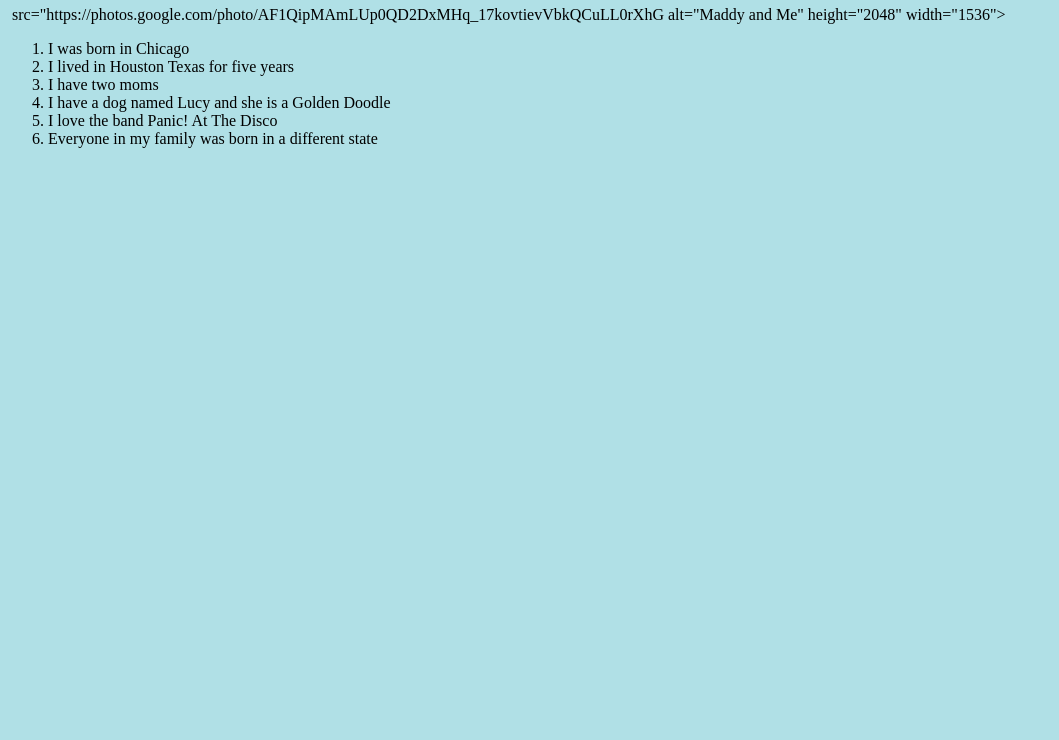
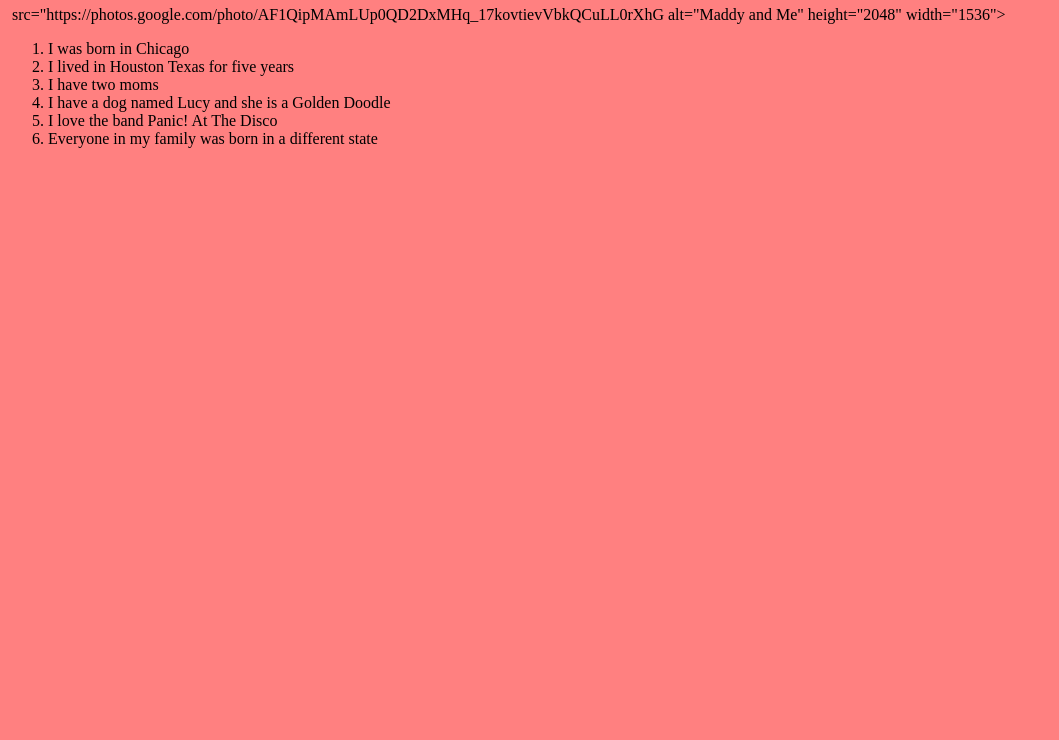
Before and after one commit to ibsnyder/MyStoryWebsite, a plain HTML site: page index.html in a window 1280 px wide. Shown: the part 60-800 px from the top of the page, without its empty margins (0-1059 px from the left). Drawn offline with Linux system fonts and the light colour scheme.

Commit message:
Update index.html

```diff
--- a/index.html
+++ b/index.html
@@ -1,6 +1,8 @@
 <html>
-  <body style="background-color:powderblue;">
+
+    <body style="background-color:hsl(0, 100%, 75%);" hsl(0, 100%, 75%)>
     <h1 style="color:blue">Fun Facts About Me</h1>
+
     <img> src="https://photos.google.com/photo/AF1QipMAmLUp0QD2DxMHq_17kovtievVbkQCuLL0rXhG alt="Maddy and Me" height="2048" width="1536">
       <ol>
         <li> I was born in Chicago</li>
```
